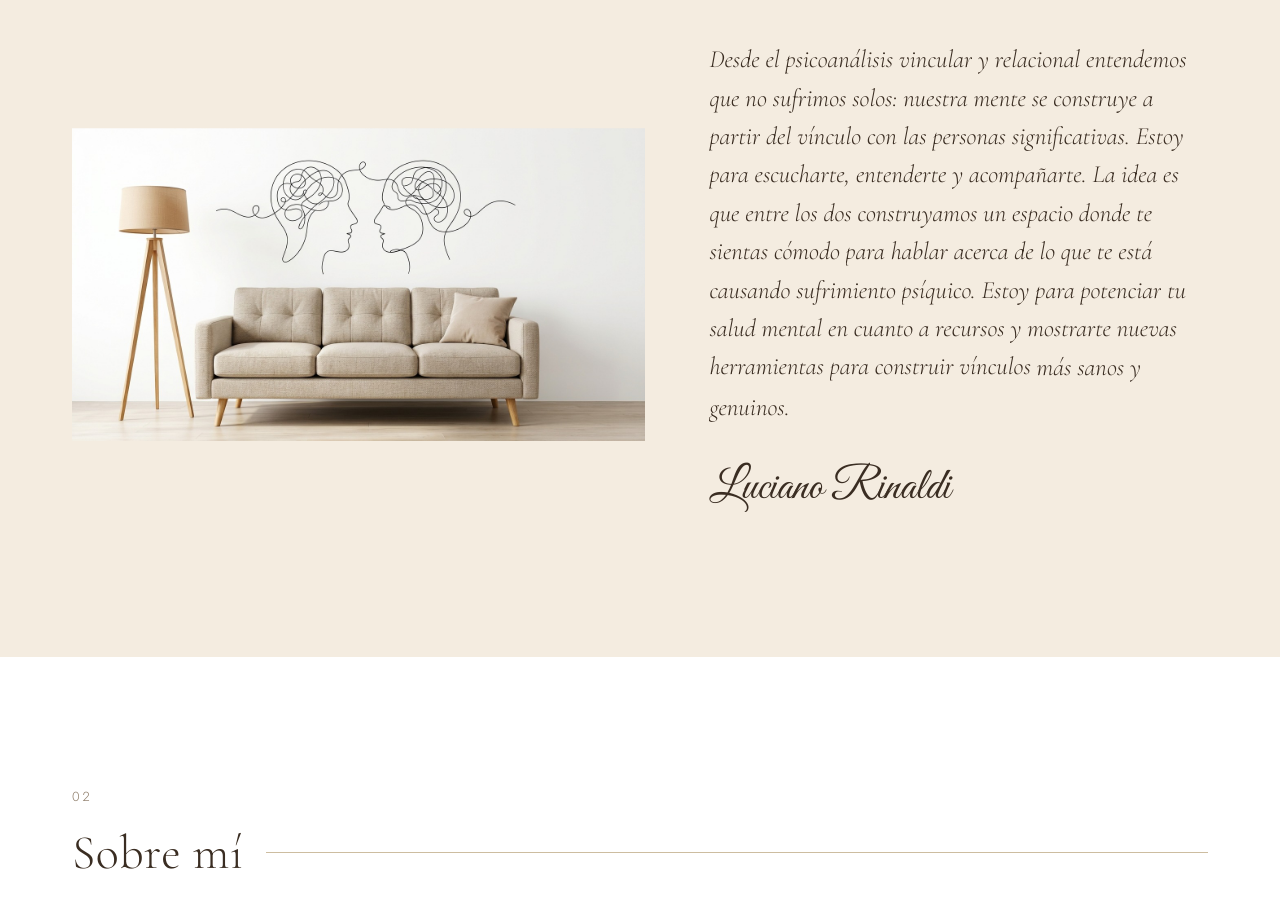
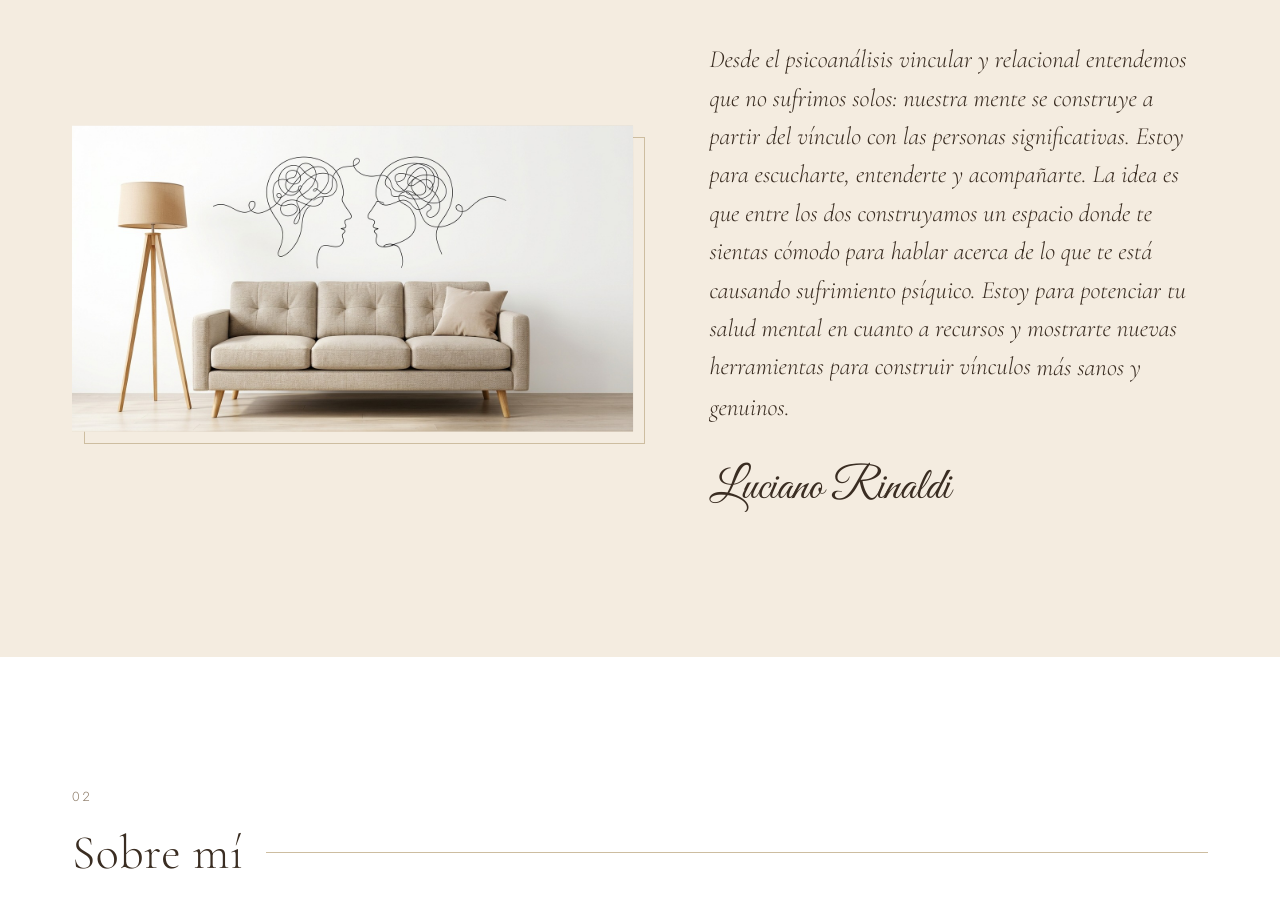
Before and after one commit to LucianoDuca/Luciano-Rinaldi-Psicoan-lisis, a website: page psicologo-web/public/index.html in a window 1280 px wide. Shown: the part 3260-4167 px from the top of the page. Drawn offline with nearby package versions, Linux system fonts and the light colour scheme; no server answers.

Commit message:
Enmarcar la ilustracion de la frase como foto
La ilustracion se fundia a medias con el crema y dejaba un rectangulo
blanquecino de bordes duros. Ahora va como foto enmarcada, igual que las
demas: sin mezcla, con sombra suave y una linea fina desplazada en tono
madera.

Co-Authored-By: Claude Opus 5.5 <noreply@anthropic.com>

```diff
--- a/psicologo-web/public/index.html
+++ b/psicologo-web/public/index.html
@@ -291,12 +291,14 @@
 
           <!-- Foto con frase -->
           <div class="frase-foto">
-            <figure class="frase-foto__img" data-reveal="img">
-              <img
-                src="assets/ilustracion-divan-lampara.jpg"
-                alt="Sillón y lámpara de pie de madera bajo una ilustración de dos rostros con sus pensamientos entrelazados"
-                loading="lazy" width="1408" height="768" />
-            </figure>
+            <div class="frase-foto__wrap">
+              <figure class="media-frame frase-foto__img" data-reveal="img">
+                <img
+                  src="assets/ilustracion-divan-lampara.jpg"
+                  alt="Sillón y lámpara de pie de madera bajo una ilustración de dos rostros con sus pensamientos entrelazados"
+                  class="img-cover" loading="lazy" width="1408" height="768" />
+              </figure>
+            </div>
             <figure class="frase-foto__quote">
               <blockquote class="pull-quote">
                 Desde el psicoanálisis vincular y relacional entendemos que no
--- a/psicologo-web/public/styles.css
+++ b/psicologo-web/public/styles.css
@@ -596,15 +596,23 @@ section {
   padding-top: clamp(3rem, 7vw, 5rem);
   border-top: 1px solid var(--linea-fuerte);
 }
+/* Foto enmarcada: línea fina desplazada en tono madera + sombra suave */
+.frase-foto__wrap {
+  position: relative;
+  margin: 0 12px 12px 0;
+}
+.frase-foto__wrap::before {
+  content: "";
+  position: absolute;
+  inset: 12px -12px -12px 12px;
+  border: 1px solid var(--linea-fuerte);
+  pointer-events: none;
+}
 .frase-foto__img {
+  position: relative;
   margin: 0;
-}
-.frase-foto__img img {
-  width: 100%;
-  height: auto;
-  display: block;
-  /* La ilustración tiene fondo blanco: multiply lo funde en el crema de la sección */
-  mix-blend-mode: multiply;
+  aspect-ratio: 1408 / 768;
+  box-shadow: 0 18px 44px rgba(43, 38, 34, 0.12);
 }
 .frase-foto__quote {
   margin: 0;
```
